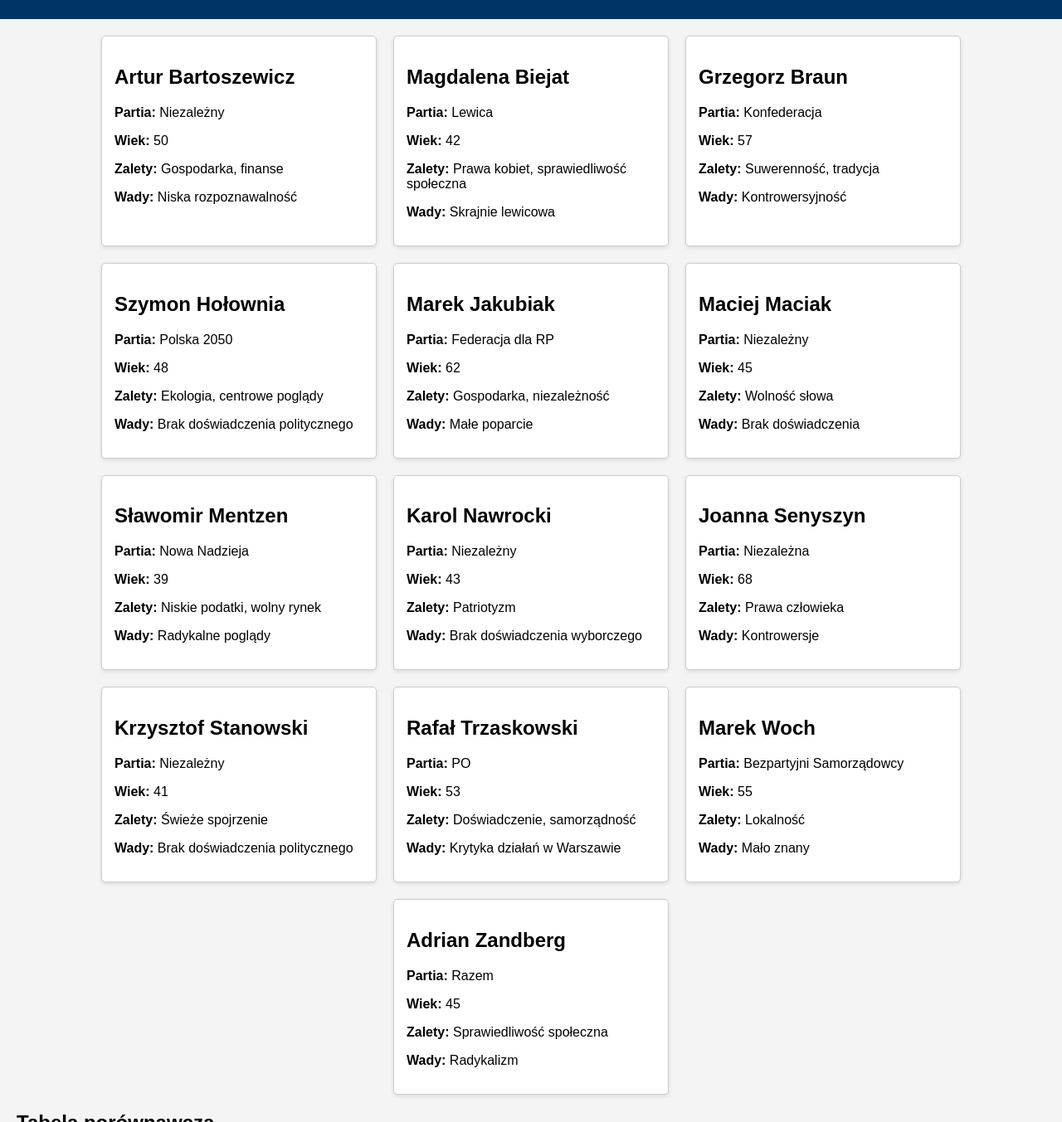
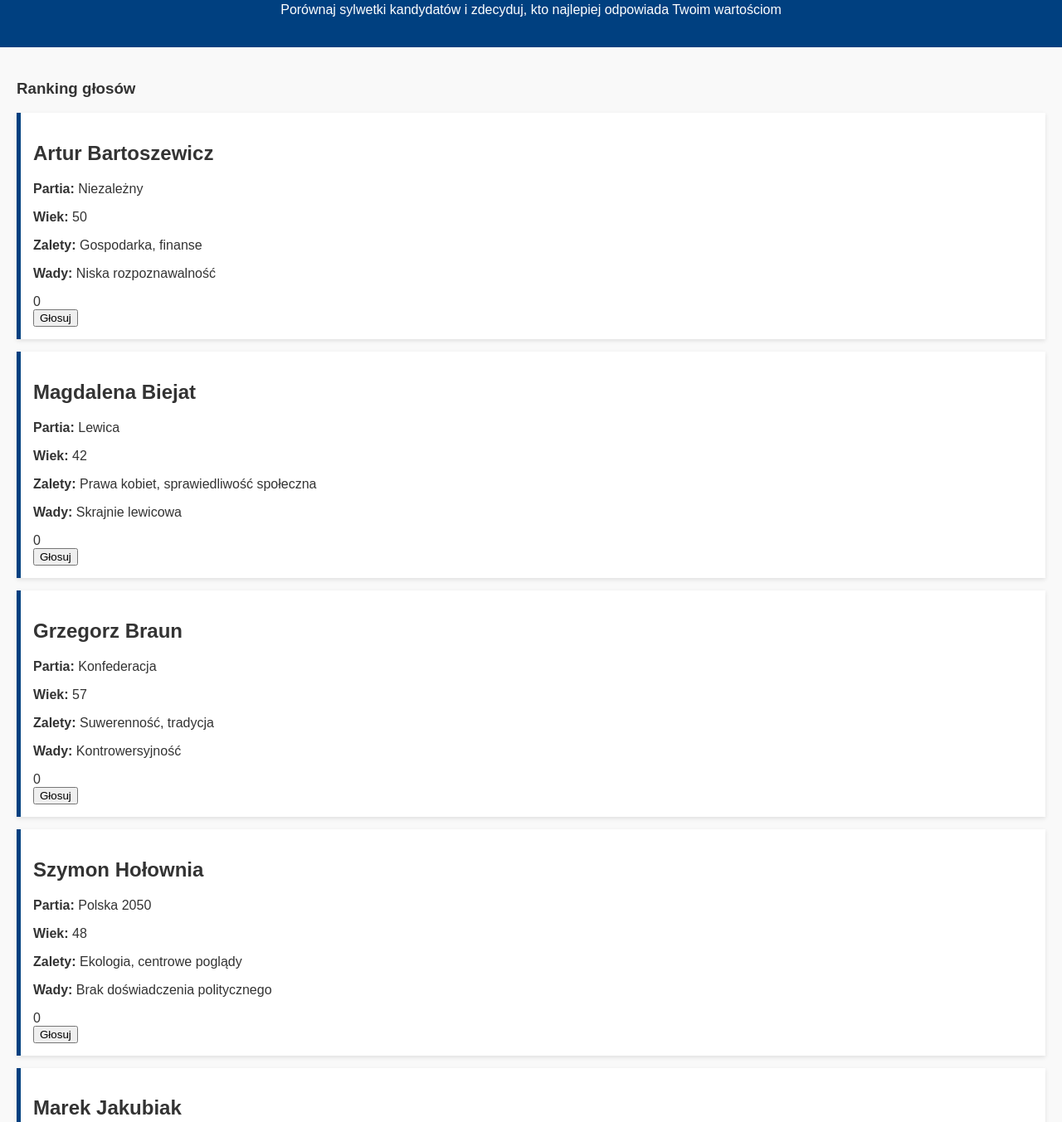
Before and after one commit to hwshx04/kandydaci, a plain HTML site: page index.html in a window 1280 px wide. Shown: the part 97-1450 px from the top of the page at 83% size. Drawn offline with Linux system fonts and the light colour scheme.

Commit message:
Update index.html

```diff
--- a/index.html
+++ b/index.html
@@ -1,179 +1,208 @@
+
 <!DOCTYPE html>
 <html lang="pl">
 <head>
     <meta charset="UTF-8">
     <title>Kandydaci na Prezydenta RP 2025</title>
-    <style>
-        body {
-            font-family: Arial, sans-serif;
-            margin: 0;
-            padding: 0;
-            background-color: #f4f4f4;
-        }
-        header {
-            background-color: #003366;
-            color: white;
-            padding: 20px 0;
-            text-align: center;
-        }
-        main {
-            padding: 20px;
-        }
-        .candidates {
-            display: flex;
-            flex-wrap: wrap;
-            gap: 20px;
-            justify-content: center;
-        }
-        .candidate {
-            background-color: white;
-            border: 1px solid #ccc;
-            border-radius: 5px;
-            padding: 15px;
-            width: 300px;
-            box-shadow: 0 2px 5px rgba(0,0,0,0.1);
-        }
-        table {
-            width: 100%;
-            border-collapse: collapse;
-            margin-top: 40px;
-        }
-        th, td {
-            padding: 10px;
-            border: 1px solid #ccc;
-            text-align: left;
-        }
-        footer {
-            background-color: #003366;
-            color: white;
-            text-align: center;
-            padding: 10px 0;
-            margin-top: 50px;
-        }
-    </style>
+    <link rel="stylesheet" href="style.css">
 </head>
 <body>
 <header>
     <h1>Kandydaci na Prezydenta RP 2025</h1>
+    <p>Porównaj sylwetki kandydatów i zdecyduj, kto najlepiej odpowiada Twoim wartościom</p>
 </header>
 <main>
-    <div class="candidates">
-        <div class="candidate">
-            <h2>Artur Bartoszewicz</h2>
-            <p><strong>Partia:</strong> Niezależny</p>
-            <p><strong>Wiek:</strong> 50</p>
-            <p><strong>Zalety:</strong> Gospodarka, finanse</p>
-            <p><strong>Wady:</strong> Niska rozpoznawalność</p>
-        </div>
-        <div class="candidate">
-            <h2>Magdalena Biejat</h2>
-            <p><strong>Partia:</strong> Lewica</p>
-            <p><strong>Wiek:</strong> 42</p>
-            <p><strong>Zalety:</strong> Prawa kobiet, sprawiedliwość społeczna</p>
-            <p><strong>Wady:</strong> Skrajnie lewicowa</p>
-        </div>
-        <div class="candidate">
-            <h2>Grzegorz Braun</h2>
-            <p><strong>Partia:</strong> Konfederacja</p>
-            <p><strong>Wiek:</strong> 57</p>
-            <p><strong>Zalety:</strong> Suwerenność, tradycja</p>
-            <p><strong>Wady:</strong> Kontrowersyjność</p>
-        </div>
-        <div class="candidate">
-            <h2>Szymon Hołownia</h2>
-            <p><strong>Partia:</strong> Polska 2050</p>
-            <p><strong>Wiek:</strong> 48</p>
-            <p><strong>Zalety:</strong> Ekologia, centrowe poglądy</p>
-            <p><strong>Wady:</strong> Brak doświadczenia politycznego</p>
-        </div>
-        <div class="candidate">
-            <h2>Marek Jakubiak</h2>
-            <p><strong>Partia:</strong> Federacja dla RP</p>
-            <p><strong>Wiek:</strong> 62</p>
-            <p><strong>Zalety:</strong> Gospodarka, niezależność</p>
-            <p><strong>Wady:</strong> Małe poparcie</p>
-        </div>
-        <div class="candidate">
-            <h2>Maciej Maciak</h2>
-            <p><strong>Partia:</strong> Niezależny</p>
-            <p><strong>Wiek:</strong> 45</p>
-            <p><strong>Zalety:</strong> Wolność słowa</p>
-            <p><strong>Wady:</strong> Brak doświadczenia</p>
-        </div>
-        <div class="candidate">
-            <h2>Sławomir Mentzen</h2>
-            <p><strong>Partia:</strong> Nowa Nadzieja</p>
-            <p><strong>Wiek:</strong> 39</p>
-            <p><strong>Zalety:</strong> Niskie podatki, wolny rynek</p>
-            <p><strong>Wady:</strong> Radykalne poglądy</p>
-        </div>
-        <div class="candidate">
-            <h2>Karol Nawrocki</h2>
-            <p><strong>Partia:</strong> Niezależny</p>
-            <p><strong>Wiek:</strong> 43</p>
-            <p><strong>Zalety:</strong> Patriotyzm</p>
-            <p><strong>Wady:</strong> Brak doświadczenia wyborczego</p>
-        </div>
-        <div class="candidate">
-            <h2>Joanna Senyszyn</h2>
-            <p><strong>Partia:</strong> Niezależna</p>
-            <p><strong>Wiek:</strong> 68</p>
-            <p><strong>Zalety:</strong> Prawa człowieka</p>
-            <p><strong>Wady:</strong> Kontrowersje</p>
-        </div>
-        <div class="candidate">
-            <h2>Krzysztof Stanowski</h2>
-            <p><strong>Partia:</strong> Niezależny</p>
-            <p><strong>Wiek:</strong> 41</p>
-            <p><strong>Zalety:</strong> Świeże spojrzenie</p>
-            <p><strong>Wady:</strong> Brak doświadczenia politycznego</p>
-        </div>
-        <div class="candidate">
-            <h2>Rafał Trzaskowski</h2>
-            <p><strong>Partia:</strong> PO</p>
-            <p><strong>Wiek:</strong> 53</p>
-            <p><strong>Zalety:</strong> Doświadczenie, samorządność</p>
-            <p><strong>Wady:</strong> Krytyka działań w Warszawie</p>
-        </div>
-        <div class="candidate">
-            <h2>Marek Woch</h2>
-            <p><strong>Partia:</strong> Bezpartyjni Samorządowcy</p>
-            <p><strong>Wiek:</strong> 55</p>
-            <p><strong>Zalety:</strong> Lokalność</p>
-            <p><strong>Wady:</strong> Mało znany</p>
-        </div>
-        <div class="candidate">
-            <h2>Adrian Zandberg</h2>
-            <p><strong>Partia:</strong> Razem</p>
-            <p><strong>Wiek:</strong> 45</p>
-            <p><strong>Zalety:</strong> Sprawiedliwość społeczna</p>
-            <p><strong>Wady:</strong> Radykalizm</p>
-        </div>
-    </div>
+    <section class="candidates">
+        <!-- Karty kandydatów będą uzupełnione dynamicznie przez JavaScript -->
     </section>
-<h2>Tabela porównawcza</h2>
-<table>
-    <tr>
-        <th>Kandydat</th><th>Partia</th><th>Wiek</th><th>Zalety</th><th>Wady</th>
-    </tr>
-    <tr><td>Artur Bartoszewicz</td><td>Niezależny</td><td>50</td><td>Gospodarka, finanse</td><td>Niska rozpoznawalność</td></tr>
-    <tr><td>Magdalena Biejat</td><td>Lewica</td><td>42</td><td>Prawa kobiet, sprawiedliwość społeczna</td><td>Skrajnie lewicowa</td></tr>
-    <tr><td>Grzegorz Braun</td><td>Konfederacja</td><td>57</td><td>Suwerenność, tradycja</td><td>Kontrowersyjność</td></tr>
-    <tr><td>Szymon Hołownia</td><td>Polska 2050</td><td>48</td><td>Ekologia, centrowe poglądy</td><td>Brak doświadczenia politycznego</td></tr>
-    <tr><td>Marek Jakubiak</td><td>Federacja dla RP</td><td>62</td><td>Gospodarka, niezależność</td><td>Małe poparcie</td></tr>
-    <tr><td>Maciej Maciak</td><td>Niezależny</td><td>45</td><td>Wolność słowa</td><td>Brak doświadczenia</td></tr>
-    <tr><td>Sławomir Mentzen</td><td>Nowa Nadzieja</td><td>39</td><td>Niskie podatki, wolny rynek</td><td>Radykalne poglądy</td></tr>
-    <tr><td>Karol Nawrocki</td><td>Niezależny</td><td>43</td><td>Patriotyzm</td><td>Brak doświadczenia wyborczego</td></tr>
-    <tr><td>Joanna Senyszyn</td><td>Niezależna</td><td>68</td><td>Prawa człowieka</td><td>Kontrowersje</td></tr>
-    <tr><td>Krzysztof Stanowski</td><td>Niezależny</td><td>41</td><td>Świeże spojrzenie</td><td>Brak doświadczenia politycznego</td></tr>
-    <tr><td>Rafał Trzaskowski</td><td>PO</td><td>53</td><td>Doświadczenie, samorządność</td><td>Krytyka działań w Warszawie</td></tr>
-    <tr><td>Marek Woch</td><td>Bezpartyjni Samorządowcy</td><td>55</td><td>Lokalność</td><td>Mało znany</td></tr>
-    <tr><td>Adrian Zandberg</td><td>Razem</td><td>45</td><td>Sprawiedliwość społeczna</td><td>Radykalizm</td></tr>
-</table>
 
+    <section class="comparison">
+        <h2>Tabela porównawcza kandydatów</h2>
+        <p>Poniższa tabela zestawia kluczowe informacje, aby ułatwić Ci wybór odpowiedniego kandydata.</p>
+        <table>
+            <thead>
+                <tr>
+                    <th>Kandydat</th>
+                    <th>Partia</th>
+                    <th>Wiek</th>
+                    <th>Zalety</th>
+                    <th>Wady</th>
+                </tr>
+            </thead>
+            <tbody id="comparison-table">
+                <!-- Dane będą uzupełnione dynamicznie przez JS -->
+            </tbody>
+        </table>
+    </section>
 </main>
 <footer>
-    <p>&copy; 2025 Strona informacyjna o kandydatach</p>
+    <p>&copy; 2025 Strona informacyjna o kandydatach. Projekt edukacyjny. Dane mogą ulec zmianie.</p>
 </footer>
-</body>
+
+<script>
+// Lista kandydatów
+const candidatesData = [
+  {
+    name: "Artur Bartoszewicz",
+    party: "Niezależny",
+    age: 50,
+    advantages: "Gospodarka, finanse",
+    disadvantages: "Niska rozpoznawalność"
+  },
+  {
+    name: "Magdalena Biejat",
+    party: "Lewica",
+    age: 42,
+    advantages: "Prawa kobiet, sprawiedliwość społeczna",
+    disadvantages: "Skrajnie lewicowa"
+  },
+  {
+    name: "Grzegorz Braun",
+    party: "Konfederacja",
+    age: 57,
+    advantages: "Suwerenność, tradycja",
+    disadvantages: "Kontrowersyjność"
+  },
+  {
+    name: "Szymon Hołownia",
+    party: "Polska 2050",
+    age: 48,
+    advantages: "Ekologia, centrowe poglądy",
+    disadvantages: "Brak doświadczenia politycznego"
+  },
+  {
+    name: "Marek Jakubiak",
+    party: "Federacja dla RP",
+    age: 62,
+    advantages: "Gospodarka, niezależność",
+    disadvantages: "Małe poparcie"
+  },
+  {
+    name: "Maciej Maciak",
+    party: "Niezależny",
+    age: 45,
+    advantages: "Wolność słowa",
+    disadvantages: "Brak doświadczenia"
+  },
+  {
+    name: "Sławomir Mentzen",
+    party: "Nowa Nadzieja",
+    age: 39,
+    advantages: "Niskie podatki, wolny rynek",
+    disadvantages: "Radykalne poglądy"
+  },
+  {
+    name: "Karol Nawrocki",
+    party: "Niezależny",
+    age: 43,
+    advantages: "Patriotyzm",
+    disadvantages: "Brak doświadczenia wyborczego"
+  },
+  {
+    name: "Joanna Senyszyn",
+    party: "Niezależna",
+    age: 68,
+    advantages: "Prawa człowieka",
+    disadvantages: "Kontrowersje"
+  },
+  {
+    name: "Krzysztof Stanowski",
+    party: "Niezależny",
+    age: 41,
+    advantages: "Świeże spojrzenie",
+    disadvantages: "Brak doświadczenia politycznego"
+  },
+  {
+    name: "Rafał Trzaskowski",
+    party: "PO",
+    age: 53,
+    advantages: "Doświadczenie, samorządność",
+    disadvantages: "Krytyka działań w Warszawie"
+  },
+  {
+    name: "Marek Woch",
+    party: "Bezpartyjni Samorządowcy",
+    age: 55,
+    advantages: "Lokalność",
+    disadvantages: "Mało znany"
+  },
+  {
+    name: "Adrian Zandberg",
+    party: "Razem",
+    age: 45,
+    advantages: "Sprawiedliwość społeczna",
+    disadvantages: "Radykalizm"
+  }
+];
+
+document.addEventListener("DOMContentLoaded", () => {
+  const candidatesContainer = document.querySelector(".candidates");
+  const tableBody = document.getElementById("comparison-table");
+
+  const voteCounts = JSON.parse(localStorage.getItem("voteCounts")) || {};
+
+  candidatesData.forEach(({ name, party, age, advantages, disadvantages }) => {
+    // Dodaj kartę
+    const card = document.createElement("div");
+    card.className = "candidate";
+    card.innerHTML = `
+      <h2>${name}</h2>
+      <p><strong>Partia:</strong> ${party}</p>
+      <p><strong>Wiek:</strong> ${age}</p>
+      <p><strong>Zalety:</strong> ${advantages}</p>
+      <p><strong>Wady:</strong> ${disadvantages}</p>
+    `;
+
+    const voteBox = document.createElement("div");
+    voteBox.className = "vote-count";
+    voteBox.innerText = voteCounts[name] || 0;
+    card.appendChild(voteBox);
+
+    const btn = document.createElement("button");
+    btn.className = "vote-btn";
+    btn.innerText = "Głosuj";
+btn.onclick = () => {
+  if (localStorage.getItem("votedFor")) {
+    alert("Już oddałeś swój głos.");
+    return;
+  }
+  voteCounts[name] = (voteCounts[name] || 0) + 1;
+  localStorage.setItem("voteCounts", JSON.stringify(voteCounts));
+  localStorage.setItem("votedFor", name); // zapamiętujemy kto został wybrany
+  voteBox.innerText = voteCounts[name];
+  btn.disabled = true;
+  btn.innerText = "Głos oddany";
+  updateRanking();
+};
+if (localStorage.getItem("votedFor")) {
+  btn.disabled = true;
+  btn.innerText = "Głos oddany";
+}
+    card.appendChild(btn);
+
+    candidatesContainer.appendChild(card);
+
+    // Dodaj do tabeli
+    const row = document.createElement("tr");
+    row.innerHTML = `
+      <td>${name}</td><td>${party}</td><td>${age}</td><td>${advantages}</td><td>${disadvantages}</td>
+    `;
+    tableBody.appendChild(row);
+  });
+
+  const rankingContainer = document.createElement("section");
+  rankingContainer.id = "ranking";
+  rankingContainer.innerHTML = "<h3>Ranking głosów</h3><ol id='ranking-list'></ol>";
+  document.querySelector("main").prepend(rankingContainer);
+
+  function updateRanking() {
+    const sorted = Object.entries(voteCounts).sort((a, b) => b[1] - a[1]);
+    document.getElementById("ranking-list").innerHTML = sorted
+      .map(([name, count]) => `<li><strong>${name}</strong>: ${count} głosów</li>`)
+      .join("");
+  }
+
+  updateRanking();
+});
+</script>
 </html>
```
